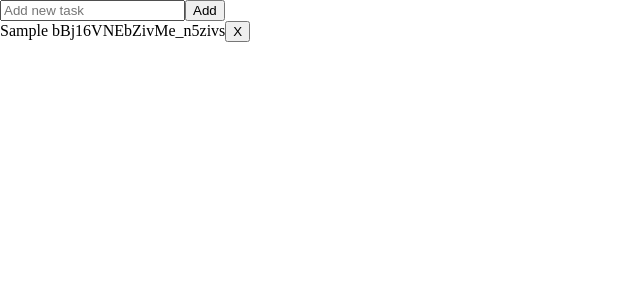
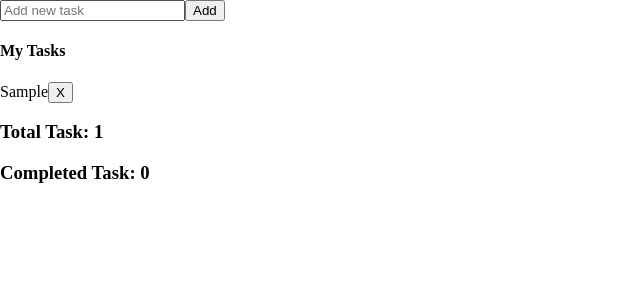
Before and after one commit to josephkohhh/TaskMaster, a React (Vite) app: page / in a window 1280 px wide. Both pictures are taken after typing "Sample" into the empty fields and a click on the button "Add". Shown: the top 300 px of the page, without its empty margins (0-640 px from the left). Built offline with nearby package versions, Linux system fonts and the light colour scheme.

Commit message:
new updates 27/12

```diff
--- /dev/null
+++ b/src/component/Footer.jsx
@@ -0,0 +1,8 @@
+export const Footer = ({ totalTask, completedTask }) => {
+  return (
+    <div>
+      <h3>Total Task: {totalTask}</h3>
+      <h3>Completed Task: {completedTask}</h3>
+    </div>
+  );
+};
--- a/src/component/Form.jsx
+++ b/src/component/Form.jsx
@@ -1,14 +1,11 @@
 import { useState } from "react";
 import { nanoid } from "nanoid";
-/**
- * A child component to save/update user input to an array
- * @Form
- */
+
 export const Form = ({ taskList, setTaskList }) => {
   const [task, setTask] = useState({ id: "", name: "", isCompleted: false });
   const handleSubmit = (event) => {
     event.preventDefault();
-    setTaskList([...taskList, task]);
+    task.name.trim() !== "" ? setTaskList([...taskList, task]) : {};
     setTask({ id: "", name: "", isCompleted: false });
   };
   return (
--- a/src/component/Task.jsx
+++ b/src/component/Task.jsx
@@ -1,19 +1,27 @@
-/**
- * A child component to render task item
- * @Task
- */
+import styles from "./task.module.css";
+
 export const Task = ({ item, taskList, setTaskList }) => {
   const handleDelete = (item) => {
     setTaskList(taskList.filter((i) => i.id !== item.id));
   };
+  const handeClick = (id) => {
+    setTaskList(
+      taskList.map((i) =>
+        i.id === id ? { ...i, isCompleted: !i.isCompleted } : i
+      )
+    );
+  };
+  const taskStrike = item.isCompleted ? styles.strike : {};
   return (
-    <div>
+    <>
       <div>
-        {item.name} {item.id}
+        <span className={taskStrike} onClick={() => handeClick(item.id)}>
+          {item.name}
+        </span>
         <span>
           <button onClick={() => handleDelete(item)}>X</button>
         </span>
       </div>
-    </div>
+    </>
   );
 };
--- a/src/component/TaskList.jsx
+++ b/src/component/TaskList.jsx
@@ -1,13 +1,14 @@
 import { Task } from "./Task";
-/**
- * A child component render task list
- * @TaskList
- */
+
 export const TaskList = ({ taskList, setTaskList }) => {
+  const sortedTaskList = taskList
+    .slice()
+    .sort((a, b) => Number(a.isCompleted) - Number(b.isCompleted));
   return (
     <>
       <div>
-        {taskList.map((item) => (
+        <h4>My Tasks</h4>
+        {sortedTaskList.map((item) => (
           <Task
             key={item.id}
             item={item}
--- a/src/component/TaskMaster.jsx
+++ b/src/component/TaskMaster.jsx
@@ -1,16 +1,17 @@
 import { useState } from "react";
 import { Form } from "./Form";
 import { TaskList } from "./TaskList";
-/**
- * A parent component
- * @TaskMaster
- */
+import { Footer } from "./Footer";
+
 export const TaskMaster = () => {
   const [taskList, setTaskList] = useState([]);
+  const totalTask = taskList.length;
+  const completedTask = taskList.filter((i) => i.isCompleted).length;
   return (
     <>
       <Form taskList={taskList} setTaskList={setTaskList} />
       <TaskList taskList={taskList} setTaskList={setTaskList} />
+      <Footer totalTask={totalTask} completedTask={completedTask} />
     </>
   );
 };
--- /dev/null
+++ b/src/component/task.module.css
@@ -0,0 +1,3 @@
+.strike {
+  text-decoration: line-through;
+}
```
